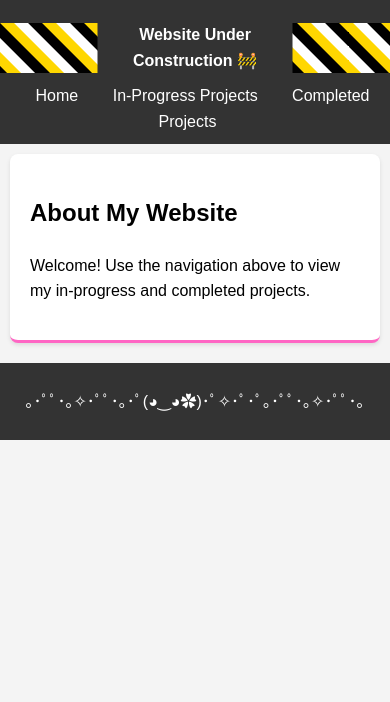
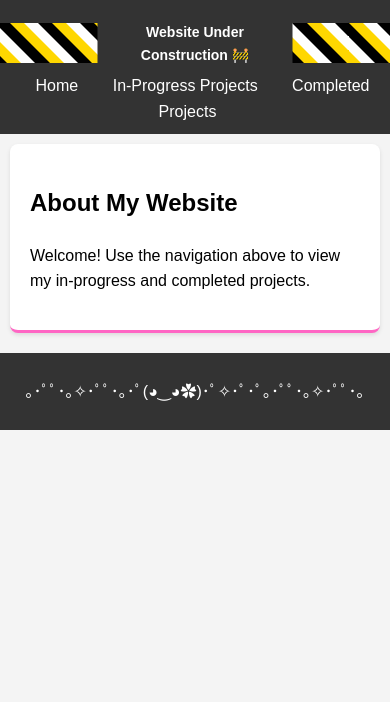
Before and after one commit to hsage3/my-website, a plain HTML site: page index.html in a window 390 px wide. Shown: the part 142-844 px from the top of the page. Drawn offline with Linux system fonts and the light colour scheme.

Commit message:
add mobile

```diff
--- a/index.html
+++ b/index.html
@@ -63,7 +63,7 @@
             position: absolute;
             top: 0;
             left: 0;
-            width: 300%; /* Make it wide enough to scroll smoothly */
+            width: 200%; /* Make it wide enough to scroll smoothly */
             height: 100%;
             background: repeating-linear-gradient(
                 45deg,
@@ -99,7 +99,17 @@
                 transform: translateX(0); /* Start at the left edge */
             }
             to {
-                transform: translateX(-33.33%);
+                transform: translateX(-50%);
+            }
+        }
+
+        /* Media Query for Smaller Screens */
+        @media (max-width: 600px) {
+            #construction-bar {
+                height: 40px;
+            }
+            #construction-message {
+                font-size: 14px;
             }
         }
     </style>
```
